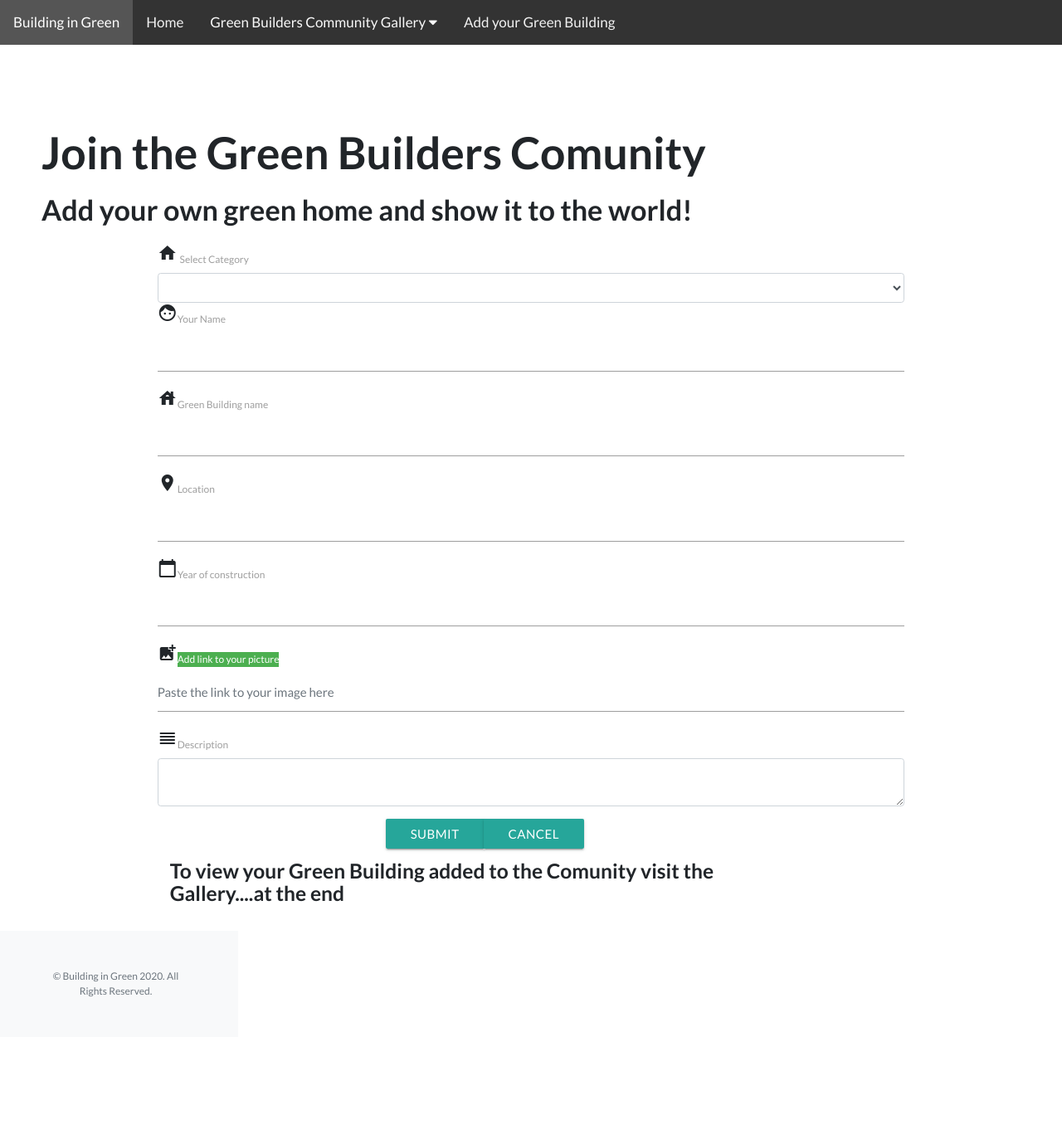
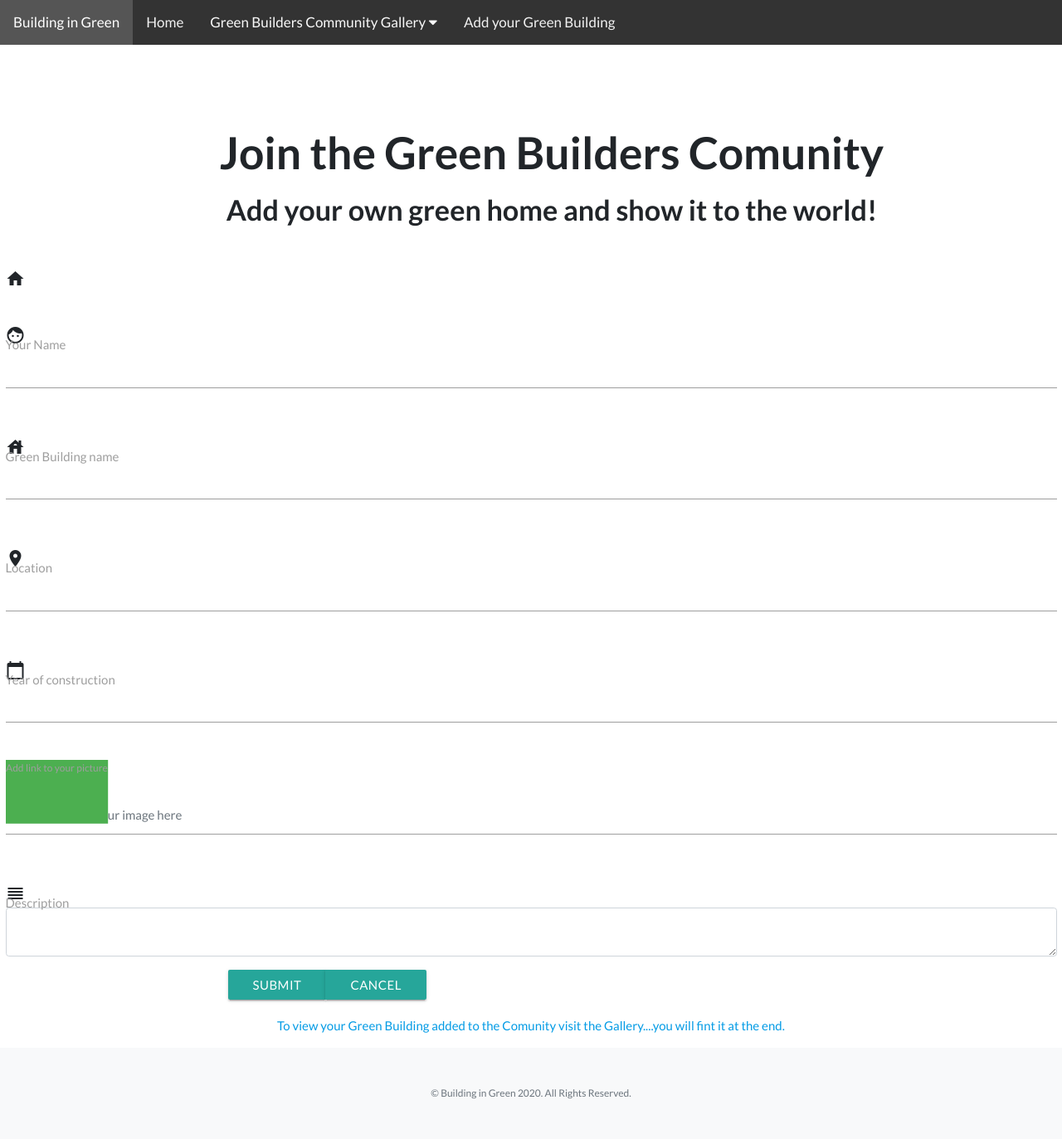
Before and after one commit to RoMar19/Building_in_green, a Flask app: page /add_house in a window 1280 px wide. Shown: the whole page at 83% size. Before the commit the page ends 1202 px from the top, so only its background shows below. Run offline with Flask 2, Linux system fonts and the light colour scheme; a database or web service that is not in the repository returns one stand-in record (values such as "Sample title"); some libraries are stand-ins or nearby versions.

Commit message:
Small changes

```diff
--- a/run.py
+++ b/run.py
@@ -30,7 +30,6 @@
 @app.route('/gallery/<selected_category>')
 def gallery(selected_category):
     if selected_category == "all":
-
         houses = mongo.db.houses.find()
     else:
         houses = mongo.db.houses.find(
@@ -87,7 +86,7 @@
     house = mongo.db.houses.find_one({"_id": ObjectId(house_id)})
     categories = mongo.db.categories.find()
     return render_template("edit_house.html",
-                            house=house,
+                            houses=house,
                             categories=categories,
                             page_title="Edit Green Building")
 
@@ -124,5 +123,5 @@
 
 if __name__ == "__main__":
     app.run(host=os.environ.get("IP", "0.0.0.0"),
-            port=int(os.environ.get("PORT", 5000)),
+            port=int(os.environ.get("PORT", 5858)),
             debug=False)
--- a/static/css/mystyle.css
+++ b/static/css/mystyle.css
@@ -39,7 +39,7 @@
   margin: 0;
 }
 
-.dropdown-content {
+.dropdown-menu {
   display: none;
   position: absolute;
   background-color: #f9f9f9;
--- a/templates/add_house.html
+++ b/templates/add_house.html
@@ -1,75 +1,84 @@
-{% extends 'base.html' %} {% block content %}
+{% extends "base.html" %} {% block content %}
 
 
 <!--Form to add a new house to the DB green_buildings -->
-
+<div class="col s12 text-center">
     <h2 style="margin-top:100px; padding-left:50px;">Join the Green Builders Comunity</h2>
     <h4 style="padding-left:50px;">Add your own green home and show it to the world!</h4>
+</div>
 
 <div class="row">
-        <div class="col-md-12 mb-4 d-flex justify-content-center text-left">
-            <form action="{{url_for('insert_house')}}" method="POST" name="add_house" id="add_house">
+    <form class="col s12" action="{{url_for('insert_house')}}" method="POST" name="add_house" id="add_house">
+        <div class="row">
+            <div class="input-field col s12">
                 <i class="material-icons">home</i>
-                <label class="form-field-description">Select Category</label>
-                <select class="form-control categories-formfield" id="category" name="category_name">
-                    <option value="" disabled selected></option>
+                <select class="form-control category-formfield" id="category" name="category_name" style="margin-bottom:20px;">
+                    <label>Select Category</label>
+                    <option value="" disabled selected>Choose your option</option>
                     <!-- Populates categories from DB green_buildings.categories -->
                     {% for category in categories %}
-                        <option value="{{category.category_name}}">{{category.category_name | capitalize}} </option>
+      	                <option value="{{category.category_name}}">{{category.category_name | capitalize}}</option>
                     {% endfor %}
                 </select>
-                <div class="form-group" style="margin-bottom:10px;">
-                    <div class="controls">
-                        <i class="material-icons">face</i><label class="form-field-description">Your Name</label>
+            </div>
+        </div>
+
+        <div class="row">
+            <div class="input-field col s12">
+                        <i class="material-icons">face</i>
+                        <label class="form-field-user">Your Name</label>
                             <input type="text" class="form-control" id="user_name" name="user_name" required data-validation-required-message="Please enter your name." maxlength="100">
             </div>
         </div>
-                <div class="form-group">
-                    <div class="controls">
-                    <i class="material-icons">house</i><label class="form-field-description">Green Building name</label>
+        <div class="row">
+            <div class="input-field col s12">
+                    <i class="material-icons">house</i>
+                    <label class="form-field-name">Green Building name</label>
                         <input type="text" class="form-control" id="house_name" name="house_name" required data-validation-required-message="Please enter your house name." maxlength="100">
             </div>
         </div>
-                <div class="form-group">
-                    <div class="controls">
-                    <i class="material-icons">room</i><label class="form-field-description">Location</label>
+        <div class="row">
+            <div class="input-field col s12">
+                    <i class="material-icons">room</i>
+                    <label class="form-field-location">Location</label>
                         <input type="text" class="form-control" id="location" name="location" required data-validation-required-message="Please enter your location." maxlength="100">
             </div>
         </div>
-                <div class="form-group">
-                    <div class="controls">
-                    <i class="material-icons">calendar_today</i><label class="form-field-description">Year of construction</label>
+        <div class="row">
+            <div class="input-field col s12">
+                    <i class="material-icons">calendar_today</i>
+                    <label class="form-field-year">Year of construction</label>
                         <input type="text" class="form-control" id="year" name="year" required data-validation-required-message="Please enter the year of construction." maxlength="4">
             </div>
         </div>
-                <div class="form-group">
-                    <div class="controls">
-                    <i class="material-icons">add_photo_alternate</i><label class="form-field-description">Add link to your picture</label>
-                        <input class="form-control" id="image_link" name="image_link" type="url" pattern="https://.*" required data-validation-required-message="Please enter your link" placeholder="Paste the link to your image here">
+        <div class="row">
+            <div class="input-field col s12">
+                    <i class="material-icons">add_photo_alternate</i>
+                    <label class="form-field-image">Add link to your picture</label>
+                        <input class="form-control" id="image" name="image" type="url" pattern="https://.*" required data-validation-required-message="Please enter your link" placeholder="Paste the link to your image here">
             </div>
         </div>
-                <div class="form-group">
-                    <div class="controls">
-                    <i class="material-icons">reorder</i><label class="form-field-description">Description</label>
+        <div class="row">
+            <div class="input-field col s12">
+                    <i class="material-icons">reorder</i>
+                    <label class="form-field-description">Description</label>
                     <textarea class="form-control" id="description" name="description" required data-validation-required-message="Please enter a short house description." maxlength="1000" ></textarea>
             </div>
         </div>
-            <div class="col-md-10">
+        <div class="col s12">
             <div class="btn-group" role="group" style="padding-left:260px;">
                 <button type="submit" class="btn btn-success" onclick="alert_add()" id="sendMessageButton">Submit</button>
                 <a href="{{url_for('index')}}" onclick="alert_no_add()" class="btn btn-success">Cancel</a>
             </div>
-            <h5 href="{{url_for('gallery')}}">To view your Green Building added to the Comunity visit the Gallery....at the end</h5>
+        </div>
+            <div class="col s12 text-center" style="margin-top:20px;">
+                <a href="{{url_for('gallery', selected_category=category_name)}}" style="margin-top:20px;">To view your Green Building added to the Comunity visit the Gallery....you will fint it at the end.</a>
             </div>
     </form>
 </div>
 
 <!-- Alert prompts for adding or canceling add process -->
 <script>
-$(document).ready(function(){
-    $('select').formSelect();
-    });
-
 function alert_add(){
         alert("Thank you! The building has been added successfully.");
     }
--- a/templates/base.html
+++ b/templates/base.html
@@ -66,11 +66,15 @@
 <script src="https://cdnjs.cloudflare.com/ajax/libs/popper.js/1.12.9/umd/popper.min.js" integrity="sha384-ApNbgh9B+Y1QKtv3Rn7W3mgPxhU9K/ScQsAP7hUibX39j7fakFPskvXusvfa0b4Q" crossorigin="anonymous"></script>
 <script src="https://maxcdn.bootstrapcdn.com/bootstrap/4.0.0/js/bootstrap.min.js" integrity="sha384-JZR6Spejh4U02d8jOt6vLEHfe/JQGiRRSQQxSfFWpi1MquVdAyjUar5+76PVCmYl" crossorigin="anonymous"></script>
 <script>
+$(document).ready(function(){
+    $('select').formSelect();
+});
+
 function myFunction() {
     var x = document.getElementById("myTopnav");
     if (x.className === "topnav") {
-    x.className += " responsive";}
-  else {
+      x.className += " responsive";
+    } else {
       x.className = "topnav";
   }
 }
--- a/templates/edit_house.html
+++ b/templates/edit_house.html
@@ -14,7 +14,7 @@
                         <option value="" disabled selected></option>
                     <!-- Populates categories from database green.buildings.categories -->
                     {% for category in categories %}
-                        {% if categories.category_name == house.category_name %}
+                        {% if categories.category_name == houses.category_name %}
                         <option value="{{category.category_name}}" selected>{{category.category_name | capitalize}}</option>
                         {% else %}
                         <option value="{{category.category_name}}">{{category.category_name | capitalize}}</option>
--- a/templates/gallery.html
+++ b/templates/gallery.html
@@ -15,8 +15,8 @@
   			<div class="column">
     			<div class="content">
       				<img src="{{ house.image }}" style="width:100%">
-      				<h3 class="category ">Main material used:  {{ house.category_name | capitalize</h3>
-      				<h4 class="house_name ">{{ house.house_name }}:</h4>
+      				<h3 class="category_name">Main material used:  {{ house.category_name | capitalize}}</h3>
+      				<h4 class="house_name">{{ house.house_name }}:</h4>
       				<p class="description">{{ house.description }}</p>
       				<a href="{{url_for('house_detail', house_id=house._id)}}" class="btn btn-success" 					style="text-align:center;">More info.</a>
     			</div>
--- a/templates/house_detail.html
+++ b/templates/house_detail.html
@@ -10,7 +10,7 @@
             <img class="img-fluid" src="{{ house.image }}" width="100%" height="auto">
             </a>
             </div>
-            <p>{{ house.category_name | capitalize }}</p>
+            <p>{{ houses.category_name | capitalize }}</p>
             <span class="card-title">{{ house.house_name }}</span>
         <div class="card-content">
         <p>By: {{ house.user_name }} {{ house.year }} - {{ house.location }}</p>
```
Lines whose indentation alone changed are shown as unchanged.
